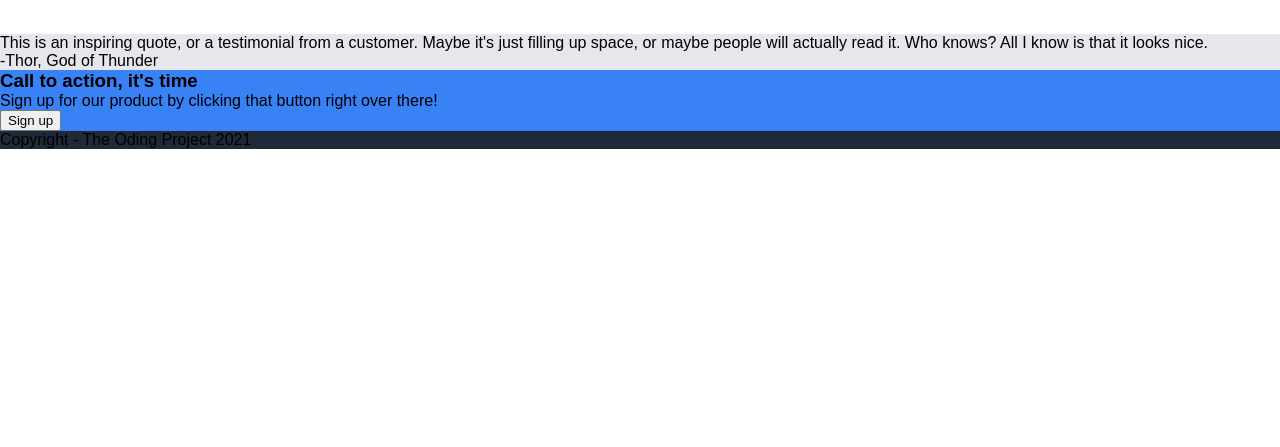
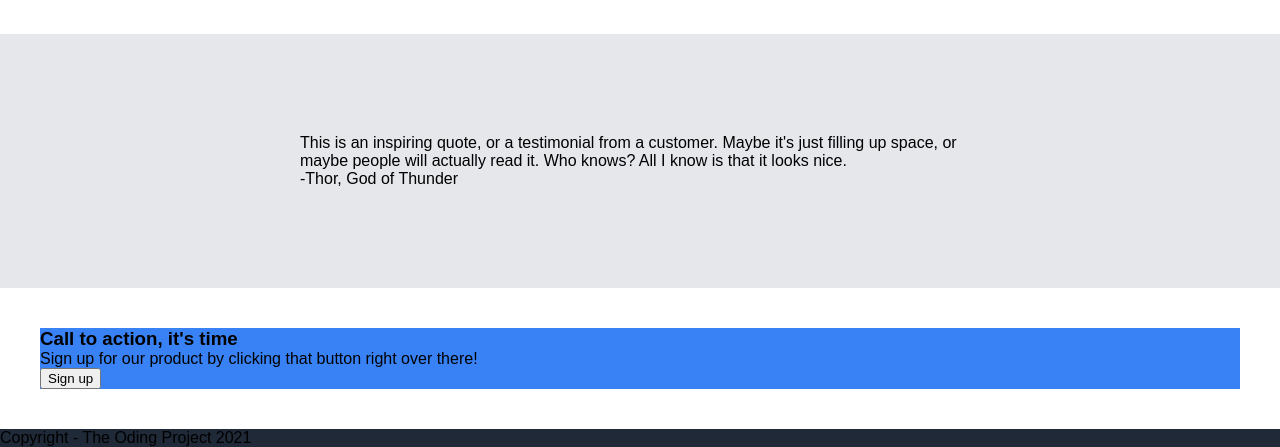
Before and after one commit to mintleafsoup/odin-landing-page, a plain HTML site: page index.html in a window 1280 px wide. Shown: the part 848-1295 px from the top of the page. Before the commit the page ends 997 px from the top, so only its background shows below. Drawn offline with Linux system fonts and the light colour scheme.

Commit message:
Add styling to quote

```diff
--- a/style.css
+++ b/style.css
@@ -88,19 +88,29 @@ header li {
     border-color: #3882F6;
 }
 
-
-
-
-
-
+/* Working on the quote section*/
 .quote-section {
     background-color: #E5E7EB;
+    padding-top: 100px;
+    padding-bottom: 100px;
+    padding-left: 300px;
+    padding-right: 300px;
+    display: flex;
+    flex-direction: column;
 }
 
+.quote-section p {
+    display: flex;
+    align-items: flex-end;
+}
+
+/*Working on the fourth section*/
 .fourth-section {
     background-color: #3882F6;
+    margin: 40px;
 }
 
+/*working on the footer*/
 footer {
     background-color: #1F2937;
 }
```
